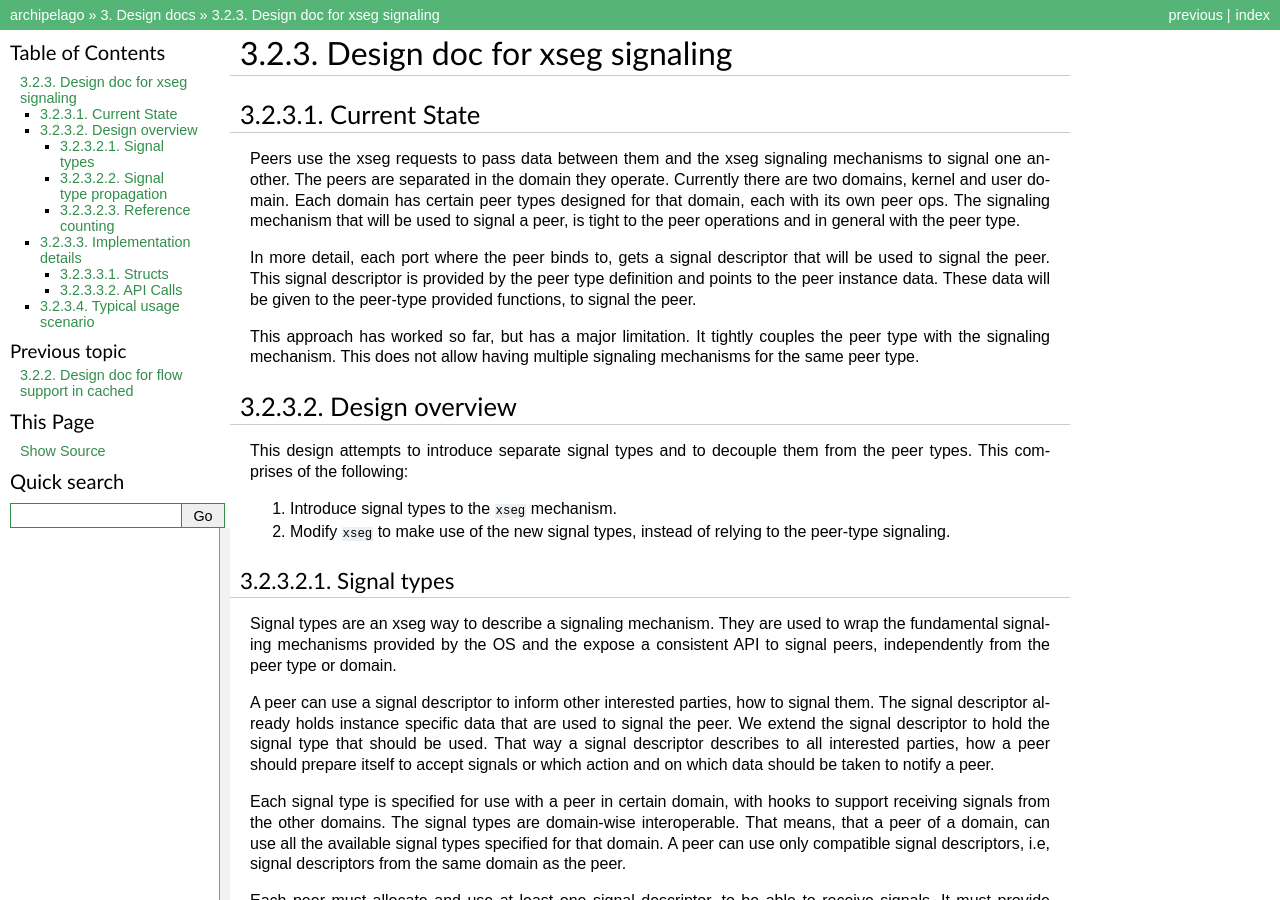
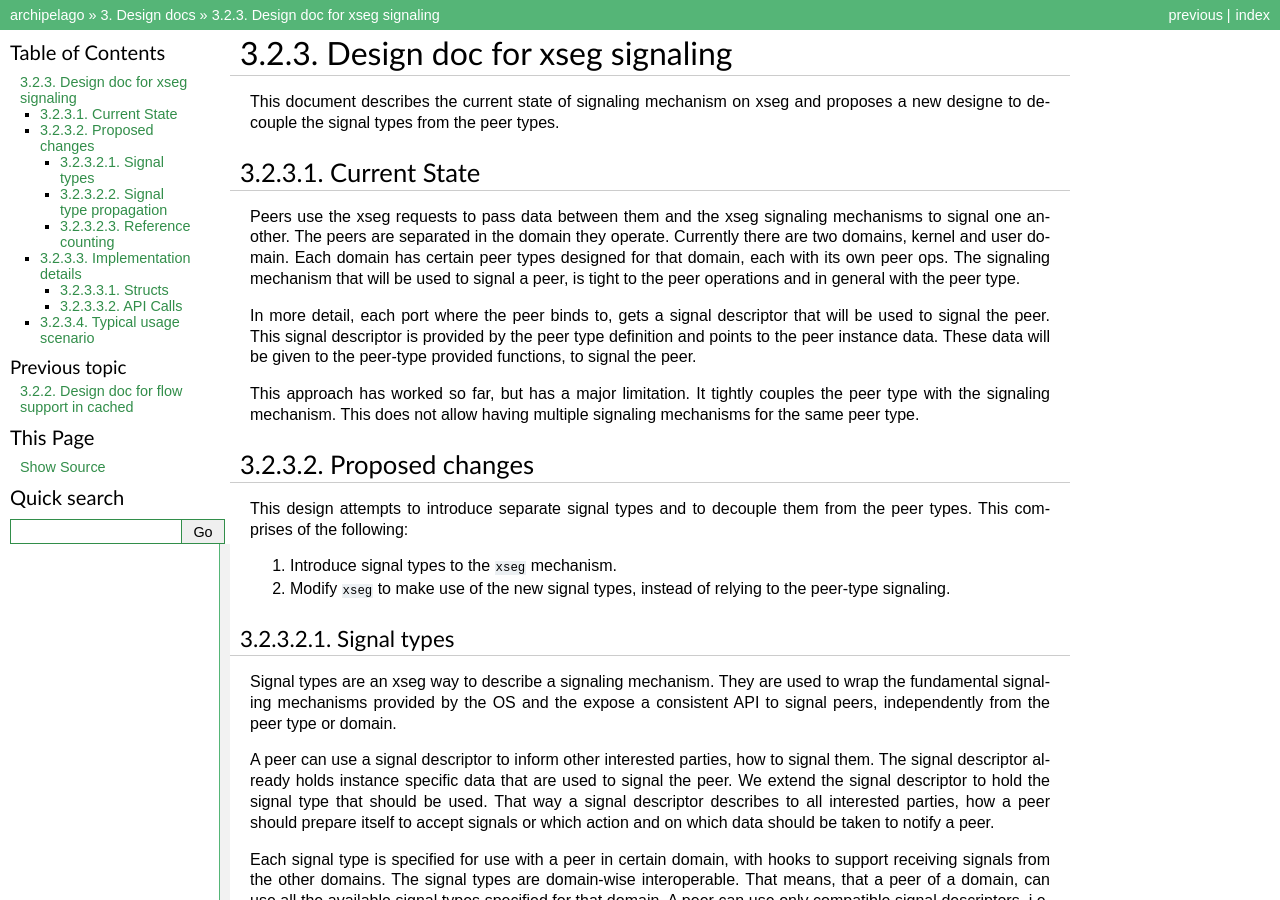
Before and after one commit to grnet/archipelago, a Sphinx documentation site: the page built from docs/design/design_xseg_signals.rst, in a window 1280 px wide and 900 px high. Built offline with Sphinx 7.4.7, drawn with Linux system fonts in a browser that asks for light colours.

Commit message:
Minor changes to design xseg_signals

```diff
--- a/docs/design/design_xseg_signals.rst
+++ b/docs/design/design_xseg_signals.rst
@@ -2,6 +2,9 @@
 
 Design doc for xseg signaling
 ^^^^^^^^^^^^^^^^^^^^^^^^^^^^^
+
+This document describes the current state of signaling mechanism on xseg and
+proposes a new designe to decouple the signal types from the peer types.
 
 Current State
 =============
@@ -22,8 +25,8 @@ This approach has worked so far, but has a major limitation. It tightly couples
 the peer type with the signaling mechanism. This does not allow having multiple
 signaling mechanisms for the same peer type.
 
-Design overview
-===============
+Proposed changes
+================
 
 This design attempts to introduce separate signal types and to decouple them from the peer types.
 This comprises of the following:
```
